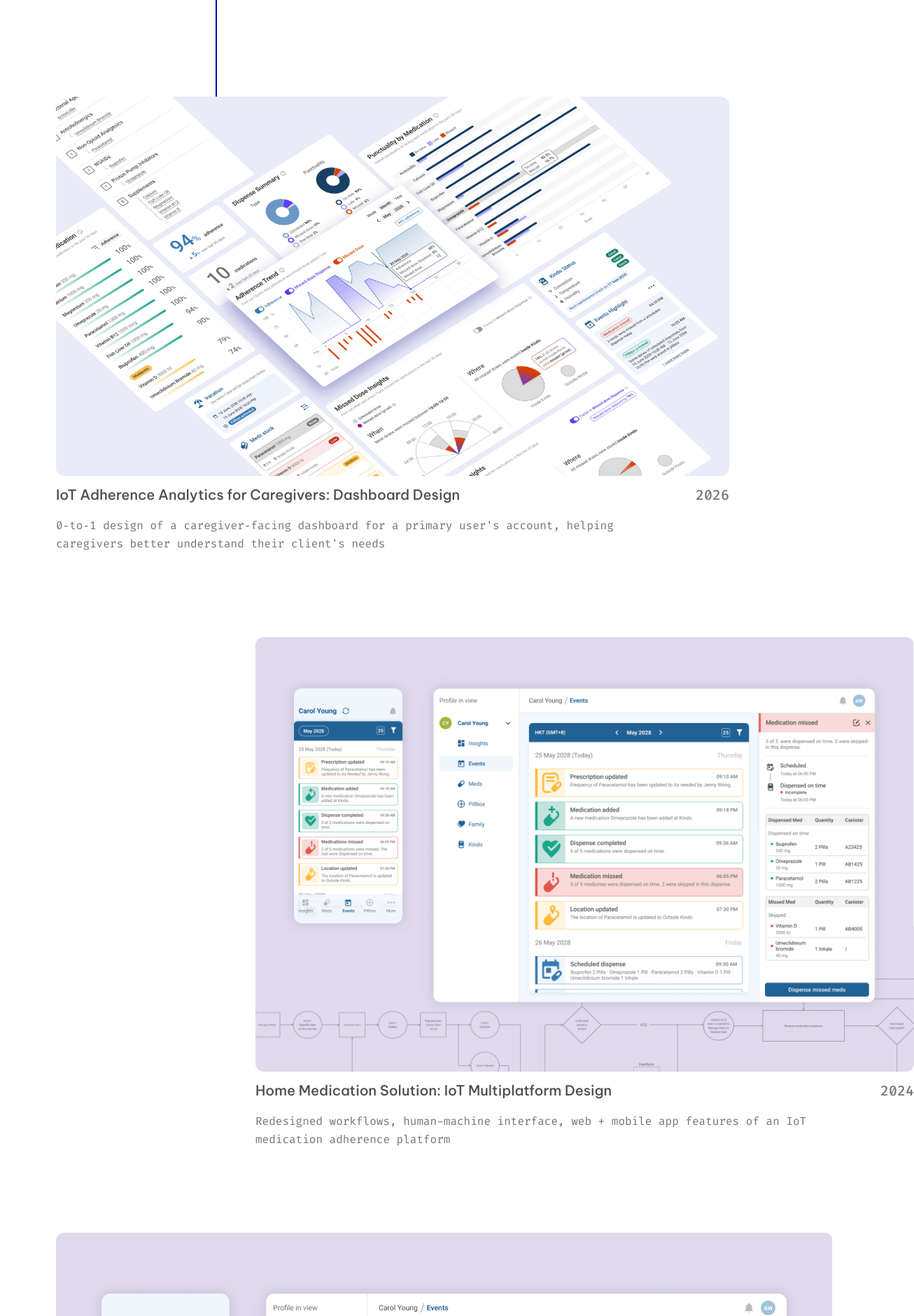
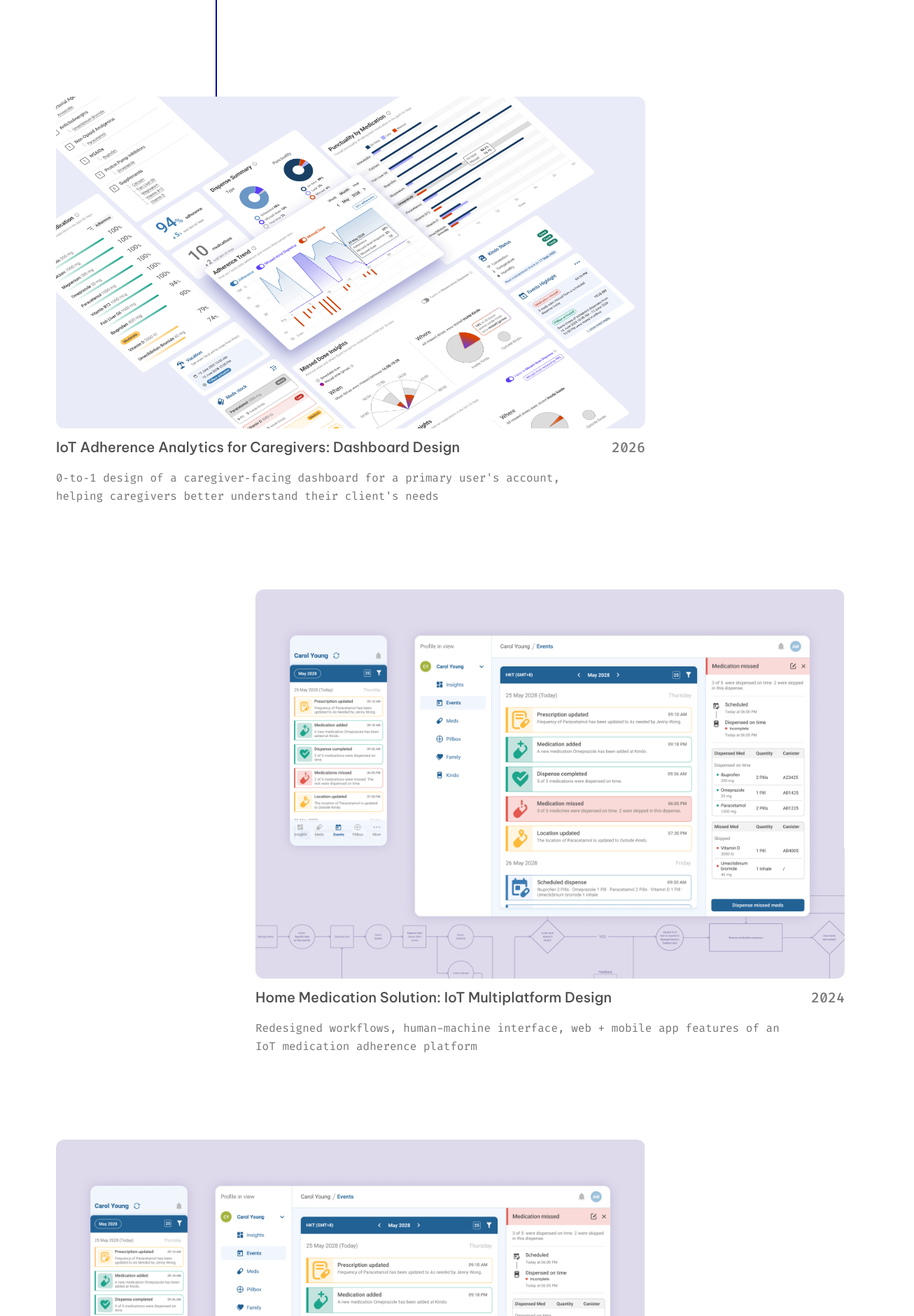
Before and after one commit to edgar-hd/temp-app, a Vue app: page / in a window 1280 px wide. Shown: the part 540-2420 px from the top of the page at 70% size, 1306 px wide, since content can reach past the window. Built offline with nearby package versions, Linux system fonts and the light colour scheme.

Commit message:
corrected colours and font

```diff
--- a/src/views/Portfolio.vue
+++ b/src/views/Portfolio.vue
@@ -475,15 +475,15 @@ export default {
     position: relative;
     z-index: 1;
     width: 100%;
-    max-width: 1110px;
+    max-width: 842px;
 }
 
 .project--featured {
-    max-width: 962px;
+    max-width: 842px;
 }
 
 .project--offset {
-    max-width: 941px;
+    max-width: 842px;
     transform: translate3d(452px, 0, 0);
 }
 
@@ -732,7 +732,7 @@ export default {
     }
 
     .project:last-child {
-        max-width: 1110px;
+        max-width: 842px;
         margin-top: 144px;
     }
 
```
